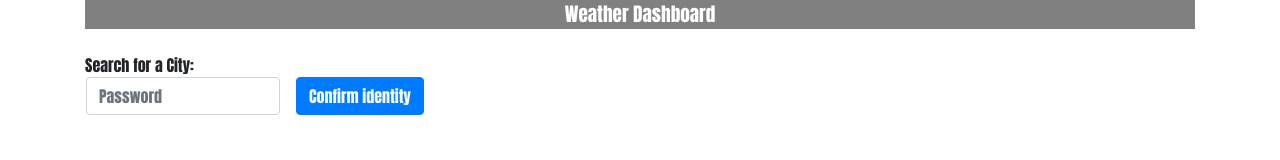
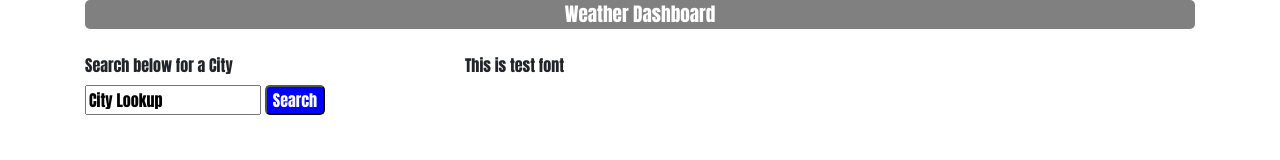
Before and after one commit to jhaberle/Weather-Planner, a plain HTML site: page index.html in a window 1280 px wide. Drawn offline with nearby package versions, Linux system fonts and the light colour scheme.

Commit message:
html updates/removed bootstrap edits

```diff
--- a/index.html
+++ b/index.html
@@ -19,22 +19,29 @@
 <br>
 
 
-<div class="container" id="search-city">
+<div class="container">
+    <div class="row">
+        <div class="col-lg-4">
+            <form>
+                <label for="fname">Search below for a City</label><br>
+                <input type="text" value="City Lookup">
+                <button id="city-search">Search</button>
+            </form>
+        </div>
+        <div class="col-lg-8"><p>This is test font</p></div>
+    </div>
+</div>
+
+<!-- New container for 5-day forecast -->
+
+<!-- <div class="container" id="forecast">
     <div class="row">
 
-        <div class="col-sm-8">  <h8>Search for a City:</h8>
-            <form class="form-inline">
-
-                <div class="form-group mx-sm-3 mb-2" id="city-search">
-                  <label for="inputPassword2" class="sr-only">Password</label>
-                  <input type="password" class="form-control" id="inputPassword2" placeholder="Password">
-                </div>
-                <button type="submit" class="btn btn-primary mb-2">Confirm identity</button>
-              </form></div>
+        <div class="col-lg-8">
+            <p>This is test font</p>
+        </div>
     </div>
-
-
-</div>
+</div> -->
 
 <script src="https://cdnjs.cloudflare.com/ajax/libs/jquery/3.2.1/jquery.min.js"></script>
 <script type="text/javascript"></script>
--- a/style.css
+++ b/style.css
@@ -8,9 +8,18 @@ nav {
     text-align: center;
     font-size: larger;
     font-family: 'Anton', sans-serif;
+    border-radius: 5px;
 
 }
 
-.form-control {
-    margin-left: -15px;
+#city-search {
+    border-radius: 5px;
+    background-color: blue;
+    color: white;
 }
+
+
+#forecast {
+    float: right;
+    border: solid black 5px;
+}
```
